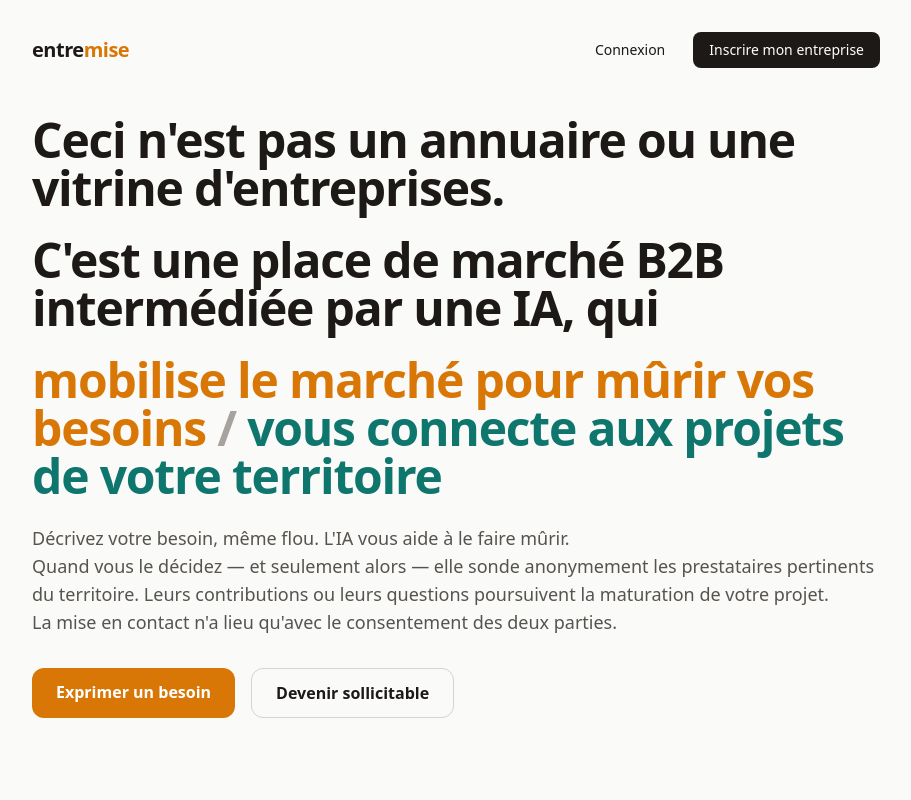
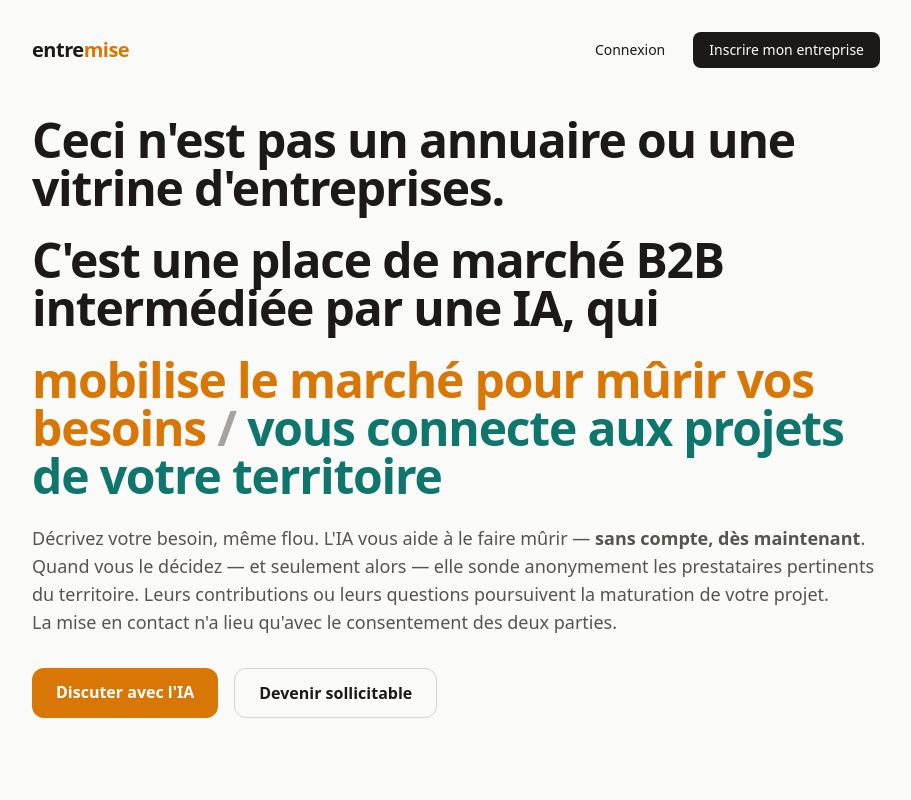
Before and after one commit to Denis60/entremise-, a Next.js app: page / in a window 1280 px wide. Shown: the top 800 px of the page, without its empty margins (184-1095 px from the left). Built offline with nearby package versions, Linux system fonts and the light colour scheme.

Commit message:
Update page.tsx

```diff
--- a/app/page.tsx
+++ b/app/page.tsx
@@ -44,7 +44,7 @@ export default function Home() {
         </h1>
         <p className="mt-6 text-lg text-stone-600">
           Décrivez votre besoin, même flou. L&apos;IA vous aide à le faire
-          mûrir.
+          mûrir — <strong>sans compte, dès maintenant</strong>.
           <br />
           Quand vous le décidez — et seulement alors — elle sonde anonymement
           les prestataires pertinents du territoire. Leurs contributions ou
@@ -55,10 +55,10 @@ export default function Home() {
         </p>
         <div className="mt-8 flex gap-4">
           <Link
-            href="/signup"
+            href="/chat"
             className="rounded-xl bg-amber-600 px-6 py-3 font-semibold text-white hover:bg-amber-500"
           >
-            Exprimer un besoin
+            Discuter avec l&apos;IA
           </Link>
           <Link
             href="/signup"
```
